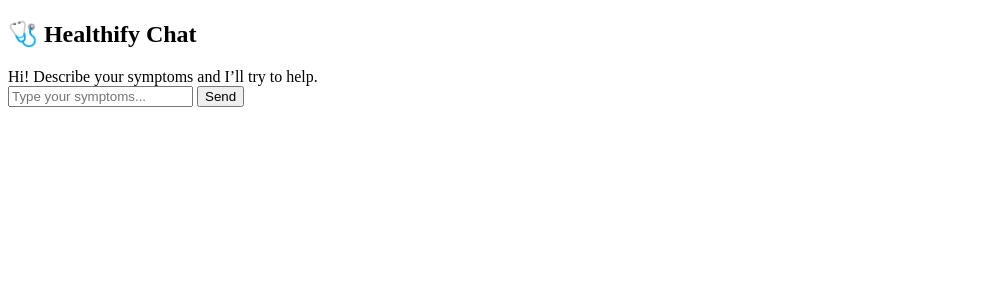
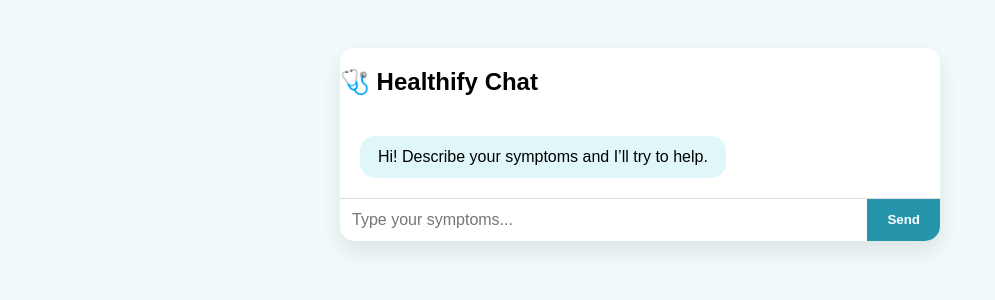
Before and after one commit to ZF-Creators/healthify, a Flask app: page /chat in a window 1280 px wide. Shown: the top 300 px of the page, without its empty margins (0-995 px from the left). Run offline with Flask 3, Linux system fonts and the light colour scheme; parts of the project's set-up code (start-up, migrations or seed data) failed here and were passed over.

Commit message:
Update styles.css

```diff
--- a/static/styles.css
+++ b/static/styles.css
@@ -81,3 +81,89 @@
         opacity: 1;
     }
 }
+
+.chat-mode {
+    background: #f2fbfc;
+    font-family: 'Poppins', sans-serif;
+    display: flex;
+    flex-direction: column;
+    align-items: center;
+    padding: 40px 20px;
+}
+
+.chat-wrapper {
+    width: 100%;
+    max-width: 600px;
+    background: white;
+    border-radius: 15px;
+    box-shadow: 0 10px 25px rgba(0,0,0,0.1);
+    overflow: hidden;
+}
+
+.chat-box {
+    max-height: 400px;
+    overflow-y: auto;
+    padding: 20px;
+    display: flex;
+    flex-direction: column;
+    gap: 10px;
+}
+
+.bot-msg, .user-msg {
+    padding: 12px 18px;
+    border-radius: 15px;
+    max-width: 80%;
+    word-wrap: break-word;
+    animation: fadeInUp 0.5s ease;
+}
+
+.bot-msg {
+    background: #e0f7fa;
+    align-self: flex-start;
+}
+
+.user-msg {
+    background: #c8e6c9;
+    align-self: flex-end;
+}
+
+.chat-input {
+    display: flex;
+    border-top: 1px solid #ddd;
+}
+
+.chat-input input {
+    flex: 1;
+    padding: 12px;
+    font-size: 16px;
+    border: none;
+    outline: none;
+}
+
+.chat-input button {
+    background: #2694ab;
+    color: white;
+    border: none;
+    padding: 12px 20px;
+    cursor: pointer;
+    font-weight: bold;
+    transition: 0.3s;
+}
+
+.chat-input button:hover {
+    background: #1e7f93;
+}
+
+.read-more {
+    background-color: #2694ab;
+    color: white;
+    padding: 3px 8px;
+    border-radius: 6px;
+    text-decoration: none;
+    font-size: 0.85rem;
+    margin-left: 10px;
+}
+
+.read-more:hover {
+    background-color: #1e7f93;
+}
```
